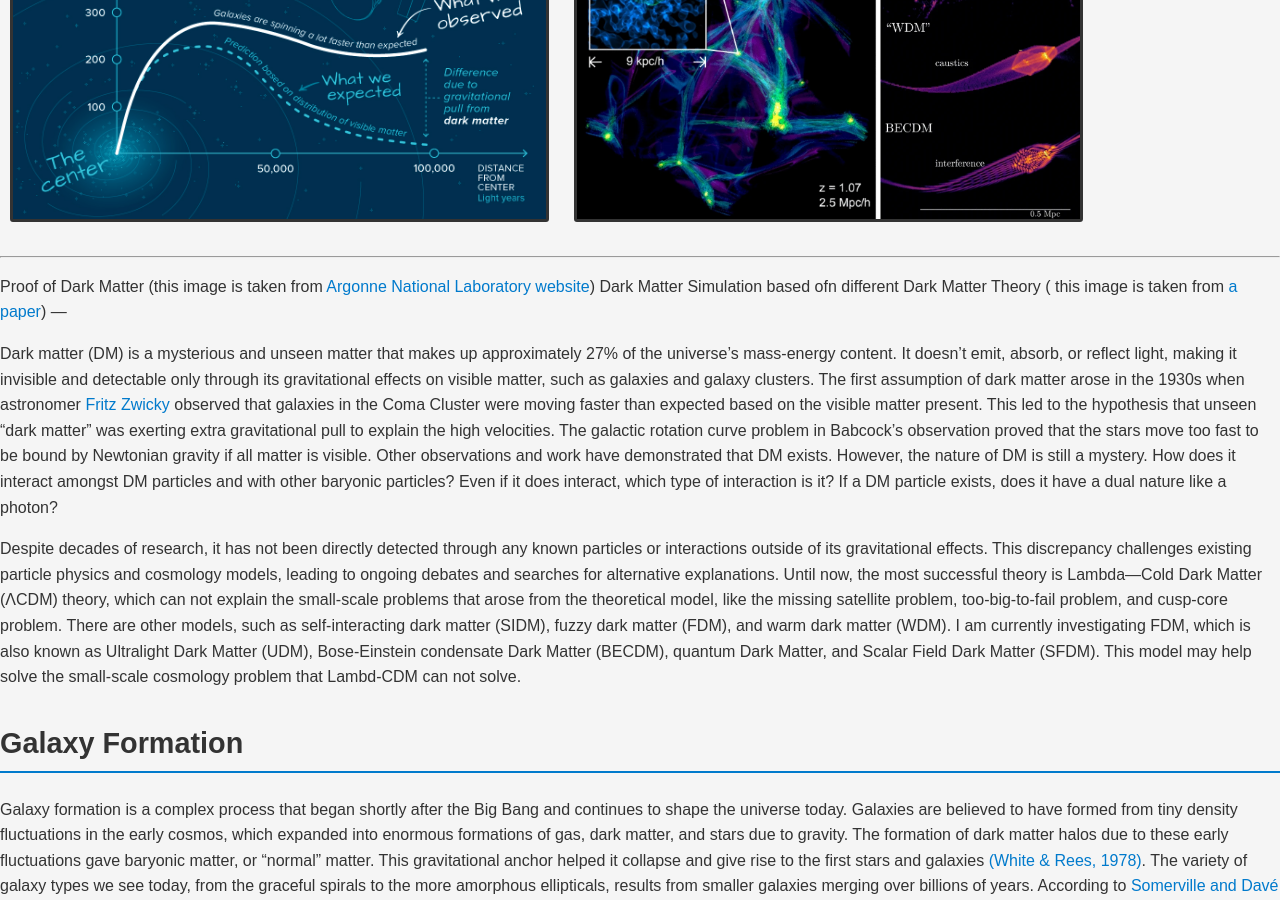
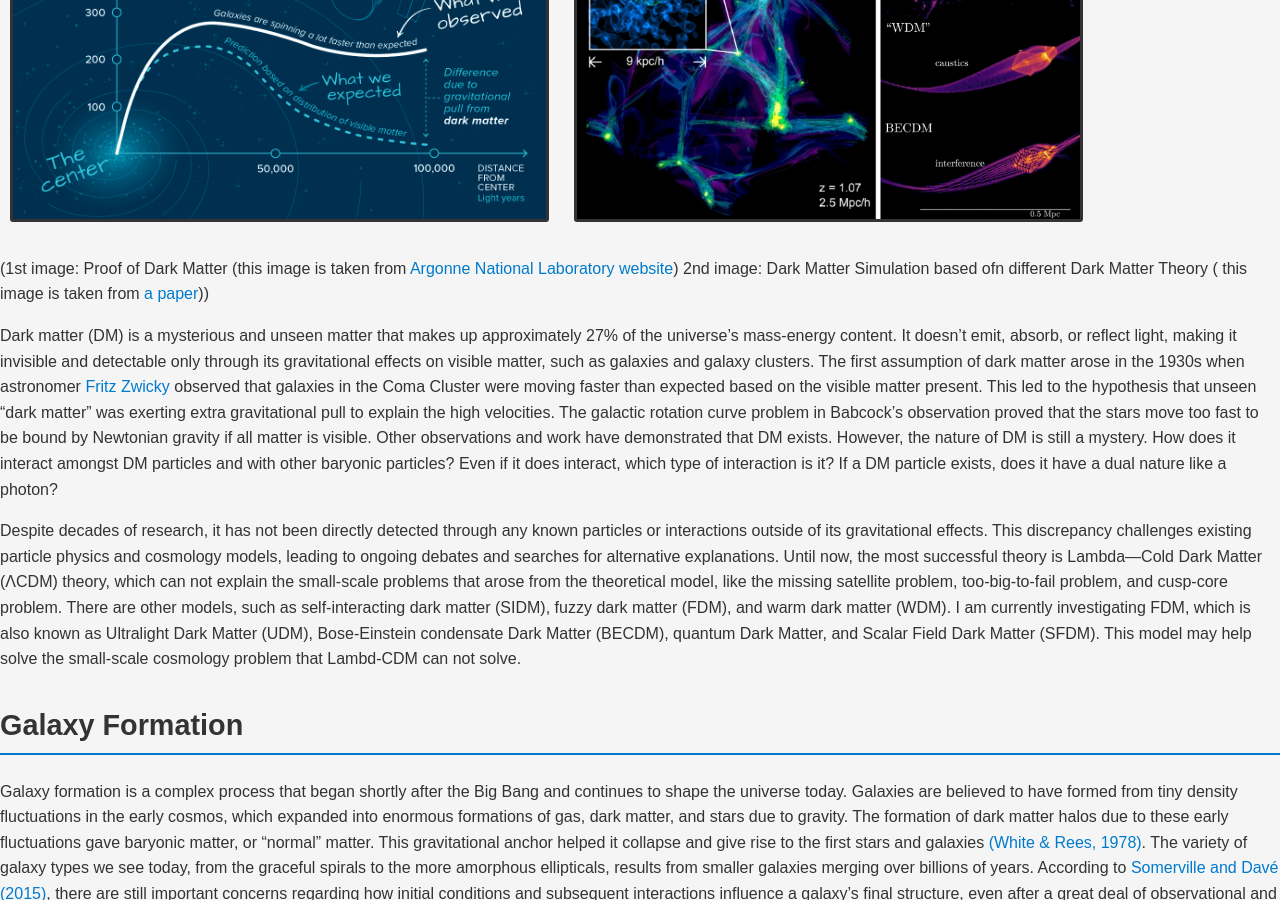
Before and after one commit to matc-thaher/website, a Jekyll site: the page built from research.md, in a window 1280 px wide and 900 px high, scrolled down 435 px. Built offline with Jekyll 4.4.1, drawn with Linux system fonts in a browser that asks for light colours.

Commit message:
Update research.md

```diff
--- a/research.md
+++ b/research.md
@@ -13,10 +13,10 @@ My primary research area involves investigating the properties and interactions
 ![Dark Matter existence graph](/assets/Images/DM_existence.jpg){: .custom-image3}
 ![Dark Matter simulation](/assets/Images/DM_simulation.webp){: .custom-image3}
 
----
-Proof of Dark Matter (this image is taken from [Argonne National Laboratory website](https://www.anl.gov/science-101/dark-matter-and-dark-energy))
-Dark Matter Simulation based ofn different Dark Matter Theory ( this image is taken from [a paper](https://link.springer.com/article/10.1007/s41115-021-00013-z))
----
+
+(1st image: Proof of Dark Matter (this image is taken from [Argonne National Laboratory website](https://www.anl.gov/science-101/dark-matter-and-dark-energy))
+2nd image: Dark Matter Simulation based ofn different Dark Matter Theory ( this image is taken from [a paper](https://link.springer.com/article/10.1007/s41115-021-00013-z)))
+
 
 Dark matter (DM) is a mysterious and unseen matter that makes up approximately 27% of the universe's mass-energy content. It doesn't emit, absorb, or reflect light, making it invisible and detectable only through its gravitational effects on visible matter, such as galaxies and galaxy clusters. The first assumption of dark matter arose in the 1930s when astronomer [Fritz Zwicky](https://ned.ipac.caltech.edu/level5/March17/Zwicky/translation.pdf) observed that galaxies in the Coma Cluster were moving faster than expected based on the visible matter present. This led to the hypothesis that unseen "dark matter" was exerting extra gravitational pull to explain the high velocities. The galactic rotation curve problem in Babcock's observation proved that the stars move too fast to be bound by Newtonian gravity if all matter is visible. Other observations and work have demonstrated that DM exists. However, the nature of DM is still a mystery. How does it interact amongst DM particles and with other baryonic particles? Even if it does interact, which type of interaction is it? If a DM particle exists, does it have a dual nature like a photon?
 
```
